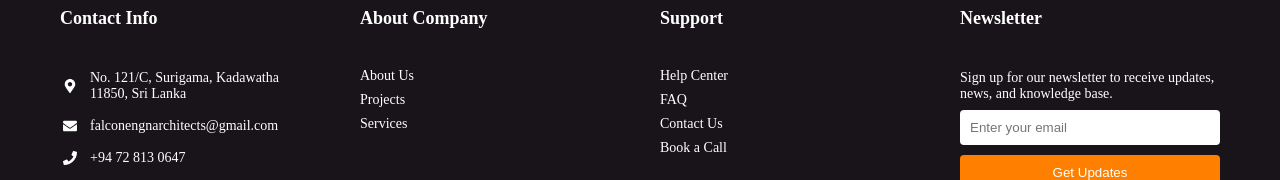
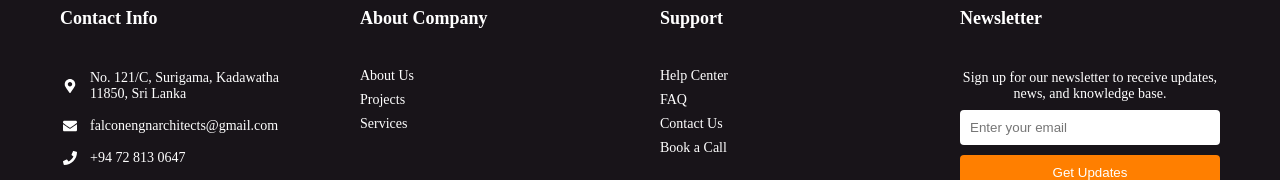
Before and after one commit to chandima-dev/portfolio-, a React (Vite) app: page /services in a window 1280 px wide. Shown: the part 4631-4811 px from the top of the page. Built offline with nearby package versions, Linux system fonts and the light colour scheme.

Commit message:
update footer address

```diff
--- a/src/components/Footer/Footer.jsx
+++ b/src/components/Footer/Footer.jsx
@@ -44,7 +44,9 @@ const Footer = () => {
         <div className={styles.footerSection}>
           <h4 className={styles.newsletterTitle}>Newsletter</h4>
           <br />
-          <p>Sign up for our newsletter to receive updates, news, and knowledge base.</p>
+          <p style={{ textAlign: 'center' }}>
+            Sign up for our newsletter to receive updates, news, and knowledge base.
+          </p>
           <form className={styles.newsletterForm}>
             <input type="email" placeholder="Enter your email" required />
             <button type="submit">Get Updates</button>
--- a/src/components/Footer/Footer.module.css
+++ b/src/components/Footer/Footer.module.css
@@ -136,7 +136,7 @@
 
   p {
     text-align: left;
-    text-align: center;
+    /* text-align: center; */
   }
 
   .newsletterForm {
```
